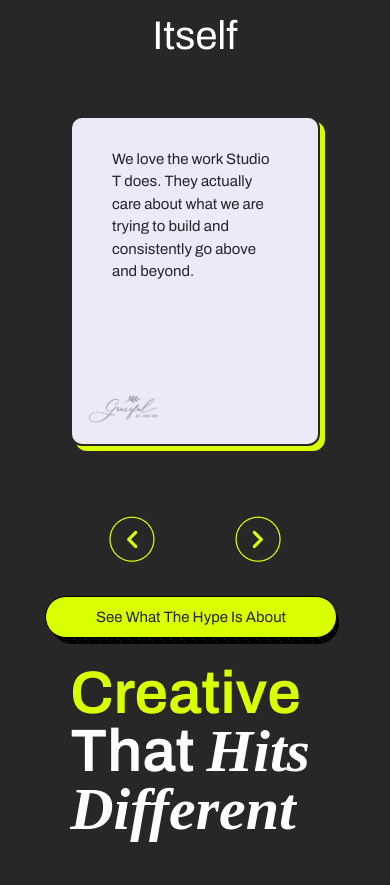
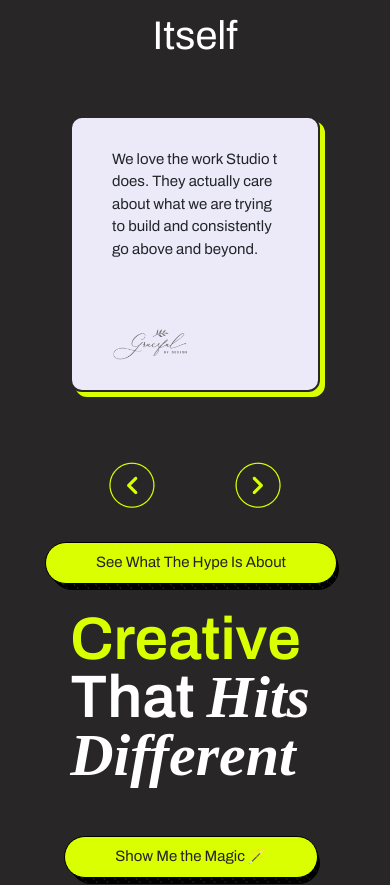
Before and after one commit to fstempler/studiot-v3, a React (Vite) app: page / in a window 390 px wide. Shown: the part 3692-4577 px from the top of the page. Built offline with nearby package versions, Linux system fonts and the light colour scheme; a web font is replaced by a local one.

Commit message:
FIX CAREERS PAGE TEXT / FIXED TESTIMONIALS TEXT / FIXED TESTIMONIALES SECTION SIZING IN MOBILE VIEW

```diff
--- a/src/Components/PlansSection/PlansSection.jsx
+++ b/src/Components/PlansSection/PlansSection.jsx
@@ -47,7 +47,7 @@ const PlanSection = () => {
                                 <p className='planSection__Text'><i className="bi bi-check-circle-fill"></i> Amazon Content</p>
                             </li>
                             <li>
-                                <p className='planSection__Text'><i className="bi bi-check-circle-fill"></i> Lead Magnets Presentation Graphics</p>
+                                <p className='planSection__Text'><i className="bi bi-check-circle-fill"></i> Lead Magnets - Presentation Graphics</p>
                             </li>
                             <li>
                                 <p className='planSection__Text'><i className="bi bi-check-circle-fill"></i> Templates</p>
--- a/src/Components/SuccessSection/SuccessCard/successCard.css
+++ b/src/Components/SuccessSection/SuccessCard/successCard.css
@@ -79,5 +79,15 @@
 @media (max-width: 576px) {
     .successCard__Container {
         min-width: 31%;
+        height: auto;
+    }
+    .succesCard__Text-Container{
+        height: 180px;
+    }
+    .succesCard__Image{
+        width: 70%;
+    }
+    .succesCard__ImageContainer{
+        padding: 30px 40px;
     }
 }
--- a/src/Components/SuccessSection/SuccessSection.jsx
+++ b/src/Components/SuccessSection/SuccessSection.jsx
@@ -18,7 +18,7 @@ const carouselData = [
     {
         id: 1,
         image: Graceful,
-        text: 'We love the work Studio T does. They actually care about what we are trying to build and consistently go above and beyond.',
+        text: 'We love the work Studio t does. They actually care about what we are trying to build and consistently go above and beyond.',
         alt: '4 Moms Logo'
     },
     {
@@ -36,7 +36,7 @@ const carouselData = [
     {
         id: 4,
         image: Graceful,
-        text: 'We love the work Studio T does. They actually care about what we are trying to build and consistently go above and beyond.',
+        text: 'We love the work Studio t does. They actually care about what we are trying to build and consistently go above and beyond.',
         alt: '4 Moms Logo'
     },
     {
--- a/src/Pages/Careers.jsx
+++ b/src/Pages/Careers.jsx
@@ -38,7 +38,7 @@ const Careers = () => {
             <h3 className='careers__Disclosure-Subtitle'>Important security Tips!</h3>
             <div className='careers__Disclosure-Container'>
                 <p className='careers__Disclosure-Text'>
-                    Taktical will never send recruiting messages through SMS texts or as unsolicited emails. If you have been contacted by someone in this manner, they do not represent our company and communications with them should be stopped immediately.
+                    Studio t will never send recruiting messages through SMS texts or as unsolicited emails. If you have been contacted by someone in this manner, they do not represent our company and communications with them should be stopped immediately.
                 </p>
             </div>
         </div>
```
